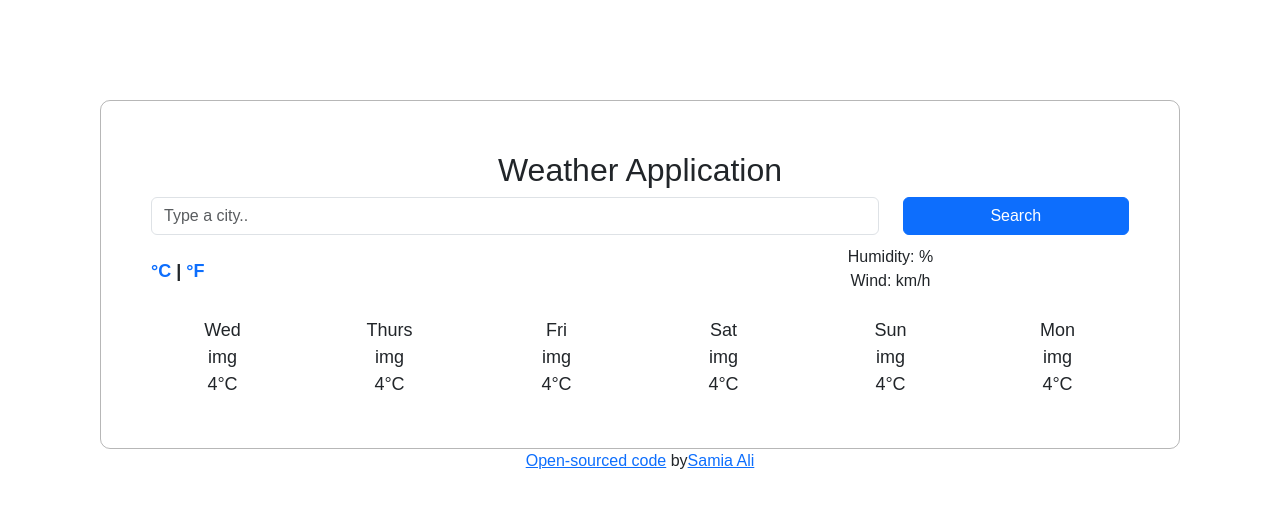
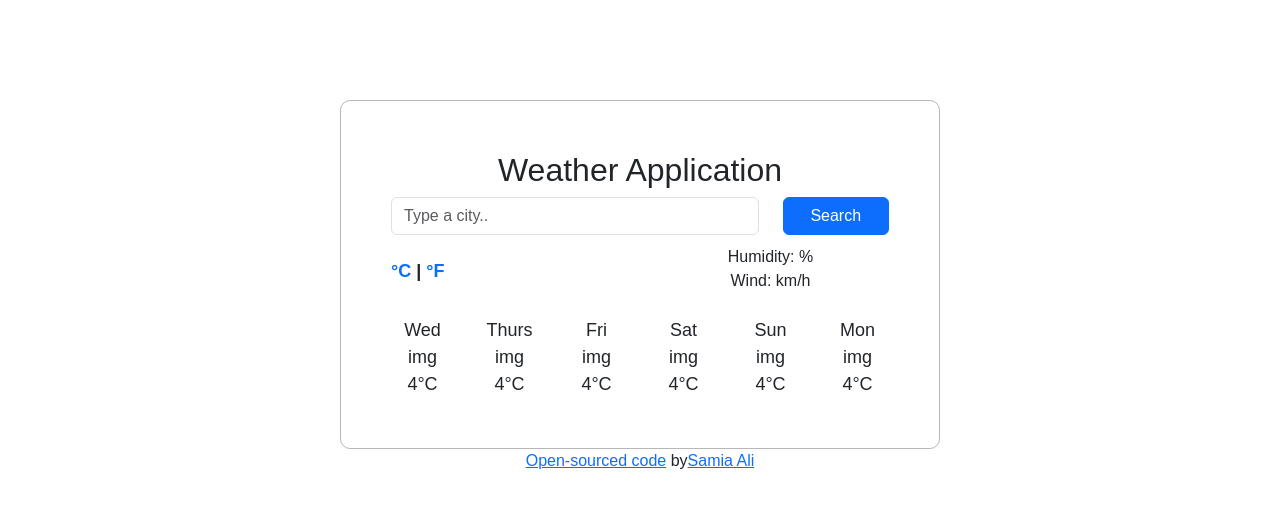
Before and after one commit to samia-ctrl/react-weather, a React (Create React App) app: page / in a window 1280 px wide. Shown: the top 508 px of the page. Built offline with nearby package versions, Linux system fonts and the light colour scheme; no server answers.

Commit message:
max-width added

```diff
--- a/src/App.css
+++ b/src/App.css
@@ -8,6 +8,9 @@
   border: 1px solid rgba(0, 0, 0, 0.284);
   border-radius: 10px;
   padding: 50px;
+  max-width: 600px;
+  display: block;
+  margin: 0 auto;
 }
 
 .time ul {
@@ -20,7 +23,8 @@
 
 .cityName {
   margin: 10px;
-  margin-left: 0px;}
+  margin-left: 0px;
+}
 
 .tempDisplay {
   font-weight: 900;
```
Lines whose indentation alone changed are shown as unchanged.
